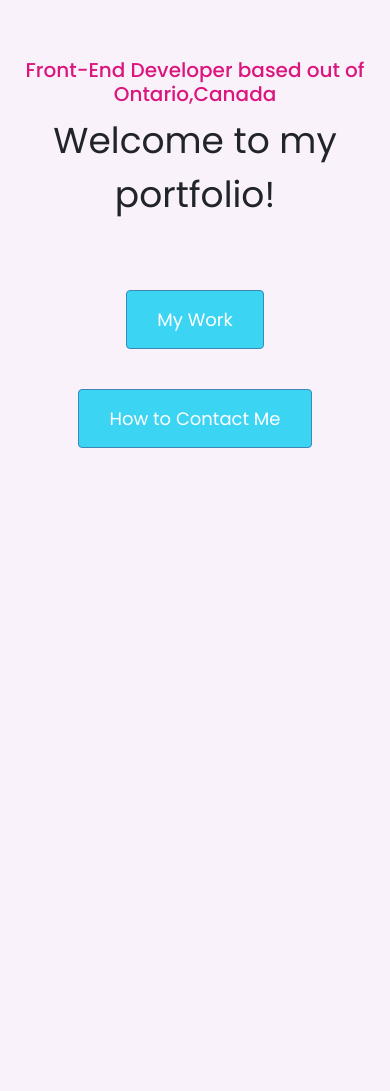
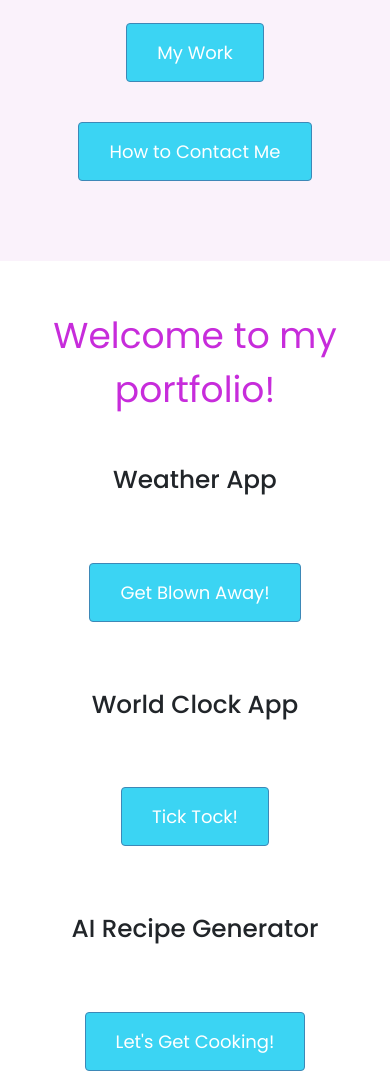
Before and after one commit to RGuy2025/SheCodes-Portfolio-Project, a plain HTML site: page index.html in a window 390 px wide. Shown: the part 484-1575 px from the top of the page. Before the commit the page ends 1112 px from the top, so only its background shows below. Drawn offline with nearby package versions, Linux system fonts and the light colour scheme; a web font is replaced by a local one.

Commit message:
added homepage content including images

```diff
--- a/index.html
+++ b/index.html
@@ -24,15 +24,51 @@
     <h2>Hi! I'm</h2>
     <h1>Rachel Guyett</h1>
     <h3>Front-End Developer based out of Ontario,Canada</h3>
-    <div class="welcome mb-5">
-      Welcome to my portfolio!
+    <div>
+      <a class="btn buttons" href="/projects.html">My Work</a>
+      <a class="btn buttons" href="/contact.html">How to Contact Me</a>
     </div>
-    <div>
-      <a class="btn buttons" href="/projects.html" role="button">My Work</a>
-      <a class="btn buttons" href="/contact.html" role="button">How to Contact Me</a>
+  </div>
+  <p class="welcome mt-5 mb-5">
+    Welcome to my portfolio!
+  </p>
+  <div class="container">
+    <div class="row mb-5">
+      <div class="col d-none d-lg-block">
+        <img src="images/weather.png" class="img-fluid" alt="Weather App">
+      </div>
+      <div class="col">
+        <div class="project-description">
+          <h2 class="mb-5">Weather App</h2>
+          <p class="mb-5 text-muted"></p>
+          <a href="#" class="btn buttons" target="_blank">Get Blown Away!</a>
+        </div>
+      </div>
     </div>
-
-
+    <div class="row mb-5">
+      <div class="col">
+        <div class="project-description">
+          <h2 class="mb-5">World Clock App</h2>
+          <p class="mb-5 text-muted"></p>
+          <a href="#" class="btn buttons" target="_blank">Tick Tock!</a>
+        </div>
+      </div>
+      <div class="col d-none d-lg-block">
+        <img src="images/clock.png" class="img-fluid" alt="World Clock App">
+      </div>
+    </div>
+    <div class="row">
+      <div class="col d-none d-lg-block">
+        <img src="images/recipe.png" class="img-fluid" alt="Recipe App">
+      </div>
+      <div class="col">
+        <div class="project-description">
+          <h2 class="mb-5">AI Recipe Generator</h2>
+          <p class="mb-5 text-muted"></p>
+          <a href="#" class="btn buttons" target="_blank">Let's Get Cooking!</a>
+        </div>
+      </div>
+    </div>
   </div>
 </body>
 
--- a/src/style.css
+++ b/src/style.css
@@ -11,15 +11,16 @@
 body {
   text-align: center;
   font-family: var(--default-font-family);
-  background-color: var(--default-background-colour);
 }
 .hero {
-  padding: 160px 20px;
+  padding: 100px 20px 60px 20px;
+  background-color: var(--default-background-colour);
 }
 .hero h1 {
   font-family: var(--heading-font-family);
   color: var(--primary-colour);
   font-size: 96px;
+  line-height: 1.5;
   padding: 20px;
 }
 .hero h2 {
@@ -33,6 +34,7 @@ body {
 }
 .welcome {
   font-size: 36px;
+  color: var(--primary-colour);
 }
 
 .buttons {
@@ -44,6 +46,17 @@ body {
   line-height: 27px;
   font-size: 18px;
   margin: 20px;
-  text-decoration: none;
-
 }
+.buttons:hover {
+  background-color: var(--quaternary-colour);
+  transition: ease-in-out 500ms;
+}
+@media (max-width: 900px) {
+  .hero h1 {
+    font-size: 60px;
+  }
+  .project-description {
+    padding: 0;
+    text-align: center;
+  }
+}
```
Also changed, not shown: images/clock.png (added), images/recipe.png (added), images/weather.png (added).
